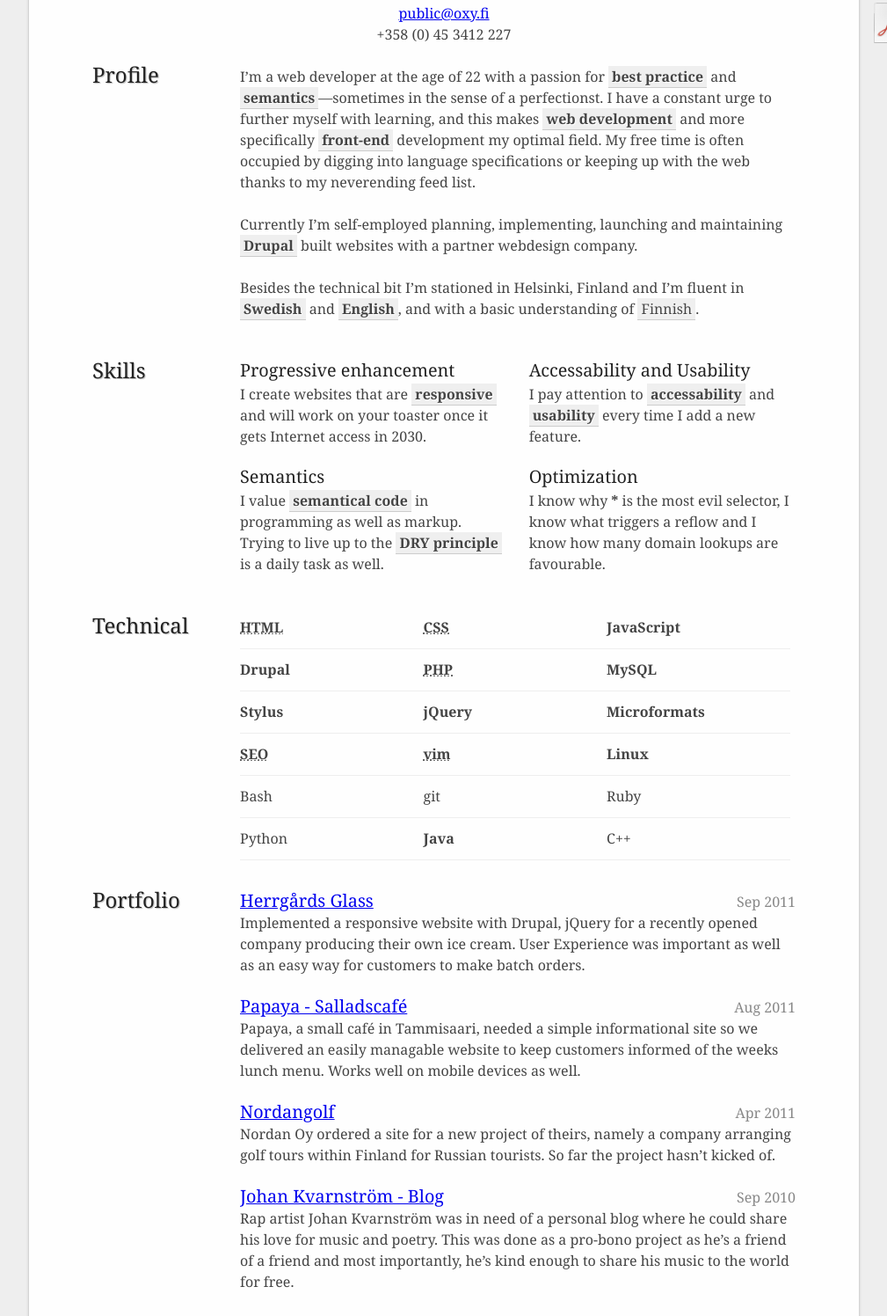
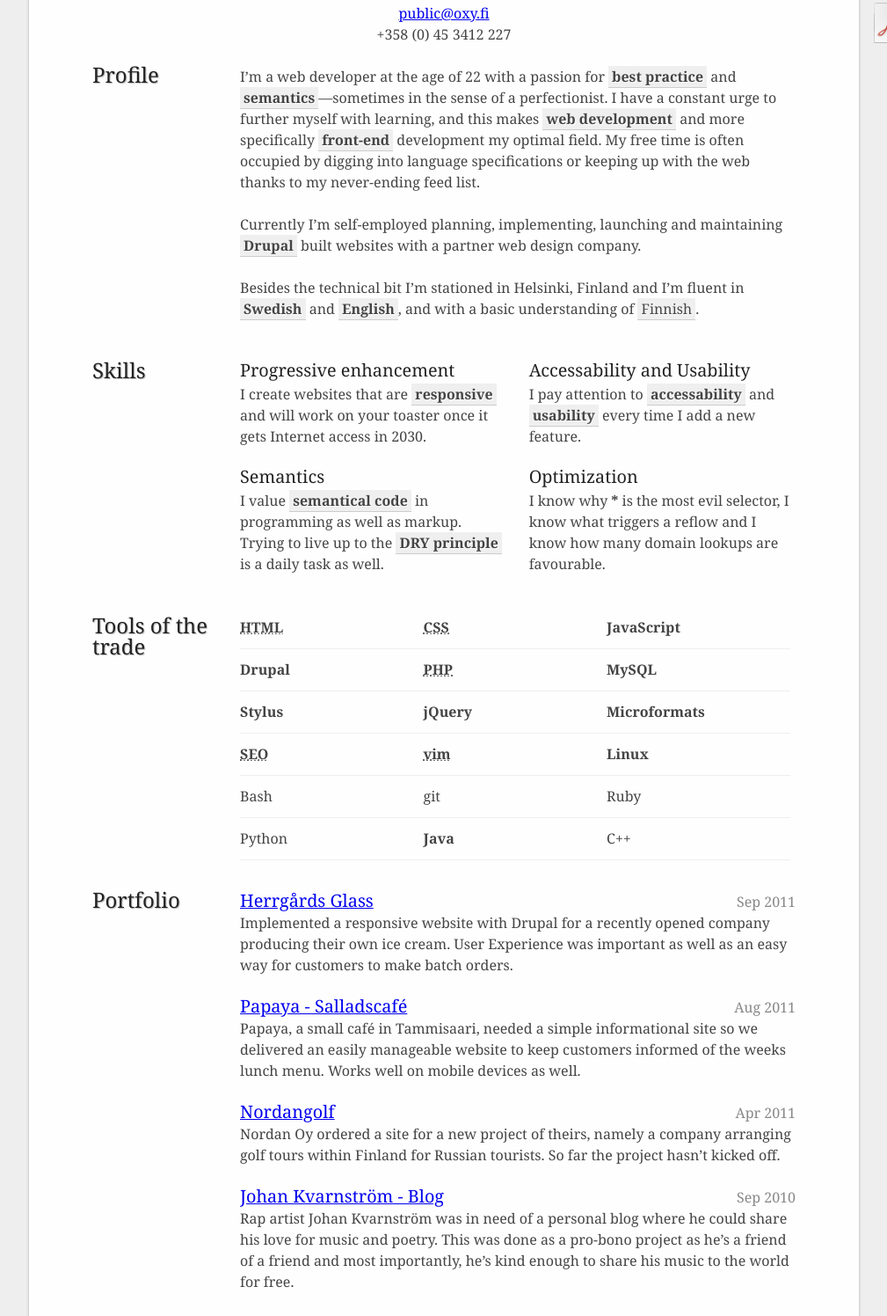
Before and after one commit to oxyc/oxyc.github.com, a plain HTML site: page index.html in a window 1280 px wide. Shown: the part 141-1637 px from the top of the page at 88% size, without its empty margins (135-1144 px from the left). Drawn offline with Linux system fonts and the light colour scheme.

Commit message:
Fixed typos

```diff
--- a/index.html
+++ b/index.html
@@ -39,8 +39,8 @@
     <section>
       <h1>Profile</h1>
       <div>
-        <p class="summary">I&rsquo;m a web developer at the age of 22 with a passion for <b class="strong">best practice</b> and <b class="strong">semantics</b>&mdash;sometimes in the sense of a perfectionst. I have a constant urge to further myself with learning, and this makes <b class="strong">web development</b> and more specifically <b class="strong">front-end</b> development my optimal field. My free time is often occupied by digging into language specifications or keeping up with the web thanks to my neverending feed list.</p>
-        <p>Currently I&rsquo;m self-employed planning, implementing, launching and maintaining <b class="strong">Drupal</b> built websites with a partner webdesign company.</p>
+        <p class="summary">I&rsquo;m a web developer at the age of 22 with a passion for <b class="strong">best practice</b> and <b class="strong">semantics</b>&mdash;sometimes in the sense of a perfectionist. I have a constant urge to further myself with learning, and this makes <b class="strong">web development</b> and more specifically <b class="strong">front-end</b> development my optimal field. My free time is often occupied by digging into language specifications or keeping up with the web thanks to my never-ending feed list.</p>
+        <p>Currently I&rsquo;m self-employed planning, implementing, launching and maintaining <b class="strong">Drupal</b> built websites with a partner web design company.</p>
         <p>Besides the technical bit I&rsquo;m stationed in Helsinki, Finland and I&rsquo;m fluent in <b class="strong">Swedish</b> and <b class="strong">English</b>, and with a basic understanding of <b class="weak">Finnish</b>.</p>
       </div>
     </section>
@@ -66,7 +66,7 @@
       </ul>
     </section>
     <section>
-      <h1>Technical</h1>
+      <h1>Tools of the trade</h1>
       <ul class="grid">
         <li><abbr class="skill strong" title="HyperText Markup Language">HTML</abbr></li>
         <li><abbr class="skill strong" title="Cascading Style Sheets">CSS</abbr></li>
@@ -98,7 +98,7 @@
             <footer>
               <time class="dtstart dtend" title="2011-09-01" datetime="2011-09-01">Sep 2011</time>
             </footer>
-            <p>Implemented a responsive website with Drupal, jQuery for a recently opened company producing their own ice cream. User Experience was important as well as an easy way for customers to make batch orders.</p>
+            <p>Implemented a responsive website with Drupal for a recently opened company producing their own ice cream. User Experience was important as well as an easy way for customers to make batch orders.</p>
           </article>
         </li>
         <li class="experience vevent">
@@ -107,7 +107,7 @@
             <footer>
               <time class="dtstart dtend" title="2011-08-01" datetime="2011-08-01">Aug 2011</time>
             </footer>
-            <p>Papaya, a small café in Tammisaari, needed a simple informational site so we delivered an easily managable website to keep customers informed of the weeks lunch menu. Works well on mobile devices as well.
+            <p>Papaya, a small café in Tammisaari, needed a simple informational site so we delivered an easily manageable website to keep customers informed of the weeks lunch menu. Works well on mobile devices as well.
           </article>
         </li>
         <li class="experience vevent">
@@ -116,7 +116,7 @@
             <footer>
               <time class="dtstart dtend" title="2011-04-01" datetime="2011-04-01">Apr 2011</time>
             </footer>
-            <p>Nordan Oy ordered a site for a new project of theirs, namely a company arranging golf tours within Finland for Russian tourists. So far the project hasn&rsquo;t kicked of.</p>
+            <p>Nordan Oy ordered a site for a new project of theirs, namely a company arranging golf tours within Finland for Russian tourists. So far the project hasn&rsquo;t kicked off.</p>
           </article>
         </li>
         <li class="experience vevent">
@@ -233,7 +233,7 @@
           </a>
         </li>
       </ul>
-      <p>Want to use this resume as a template for your own? <a href="https://github.com/oxyc/oxyc.github.com">Fork it on github</a>.</p>
+      <p>Want to use this as a template for your own resume? <a href="https://github.com/oxyc/oxyc.github.com">Fork it on github</a>.</p>
     </footer>
     <script>
       // Fix device-width scalability crossbrowser
```
